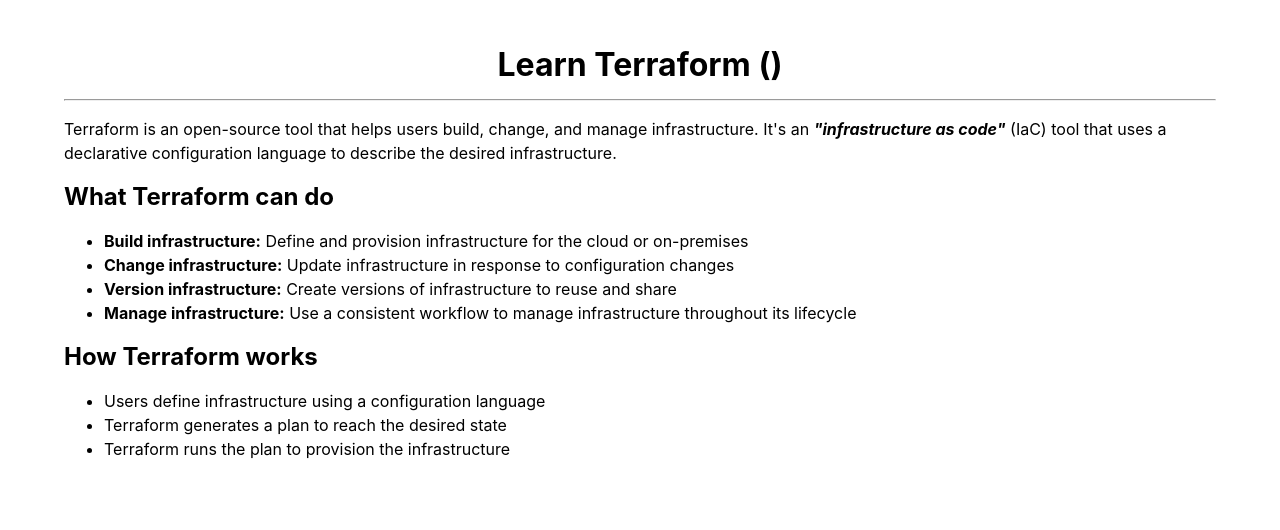
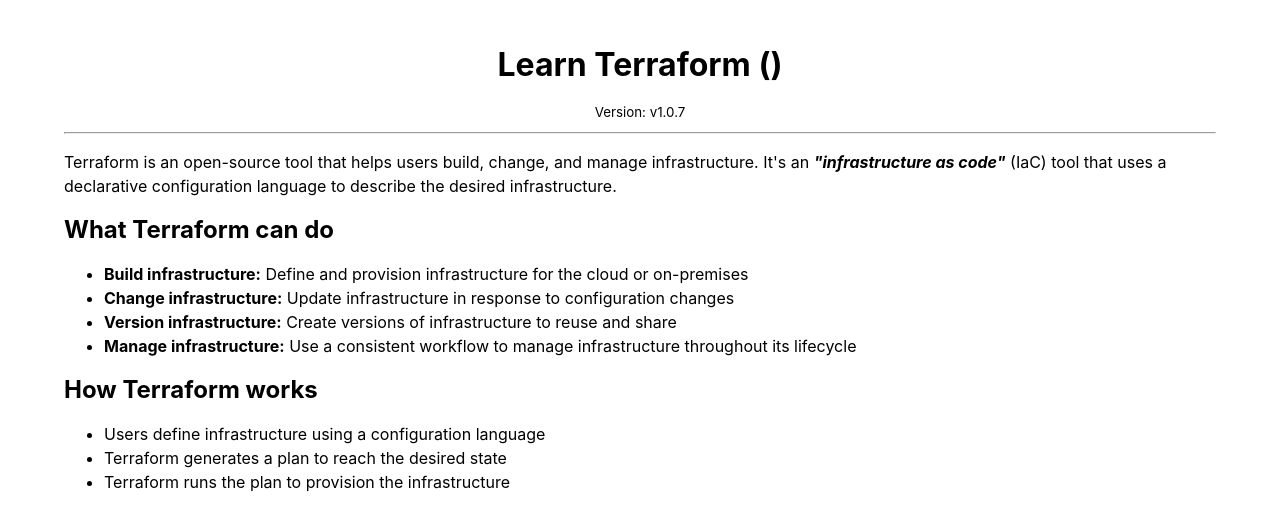
Before and after one commit to harireddy7/learn-terraform, a React (Create React App) app: page / in a window 1280 px wide. Shown: the top 530 px of the page. Built offline with nearby package versions, Linux system fonts and the light colour scheme.

Commit message:
fix: update version to 1.0.7 in App.js [base]

```diff
--- a/src/App.js
+++ b/src/App.js
@@ -5,6 +5,7 @@
     <div className="App">
       <header>
         <h1>Learn Terraform ({process.env.REACT_APP_VERSION})</h1>
+        <small>Version: v1.0.7</small>
       </header>
       <hr />
       <main>
```
